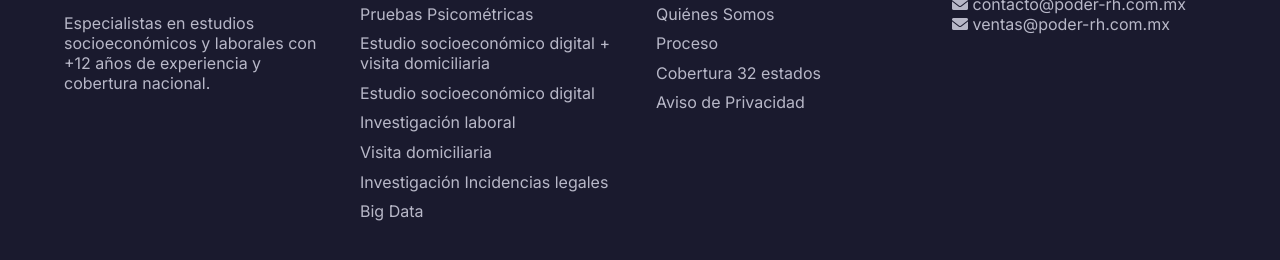
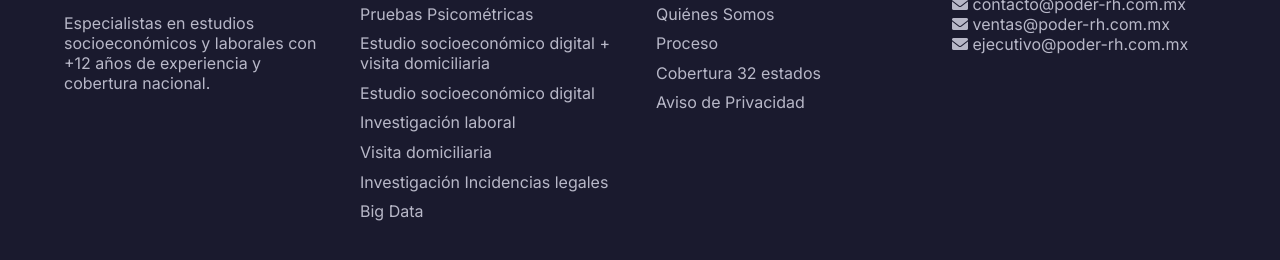
Before and after one commit to RosNey12/poder-rh, a plain HTML site: page index.html in a window 1280 px wide. Shown: the part 5546-5806 px from the top of the page. Drawn offline with nearby package versions, Linux system fonts and the light colour scheme.

Commit message:
Última actualización - enlaces de correo en footer

```diff
--- a/index.html
+++ b/index.html
@@ -897,7 +897,7 @@
         <div><h3 style="color:white; margin-bottom:1rem;">PODER RH</h3><p>Especialistas en estudios socioeconómicos y laborales con +12 años de experiencia y cobertura nacional.</p></div>
         <div class="footer-links"><h4>Servicios</h4><a href="#servicios">Pruebas Psicométricas</a><a href="#servicios">Estudio socioeconómico digital + visita domiciliaria</a><a href="#servicios">Estudio socioeconómico digital</a><a href="#servicios">Investigación laboral</a><a href="#servicios">Visita domiciliaria</a><a href="#servicios">Investigación Incidencias legales</a><a href="#servicios">Big Data</a></div>
         <div class="footer-links"><h4>Empresa</h4><a href="#quienes-somos">Quiénes Somos</a><a href="#proceso">Proceso</a><a href="#cobertura">Cobertura 32 estados</a><a href="#" id="footerPrivacyBtn">Aviso de Privacidad</a></div>
-        <div class="footer-links"><h4>Contacto</h4><p><i class="fas fa-envelope"></i> contacto@poder-rh.com.mx</p><p><i class="fas fa-envelope"></i> ventas@poder-rh.com.mx</p></div>
+        <div class="footer-links"><h4>Contacto</h4><p><i class="fas fa-envelope"></i> contacto@poder-rh.com.mx</p><p><i class="fas fa-envelope"></i> ventas@poder-rh.com.mx</p><p><i class="fas fa-envelope"></i> ejecutivo@poder-rh.com.mx</p></div>
         <div class="footer-links"><h4>Síguenos</h4>
             <div style="display: flex; gap: 1rem; margin-top: 0.5rem;">
                 <a href="https://www.facebook.com/conceptorh.puebla" target="_blank" style="font-size: 1.5rem; color: #ccc; transition: all 0.3s ease;"><i class="fab fa-facebook"></i></a>
```
